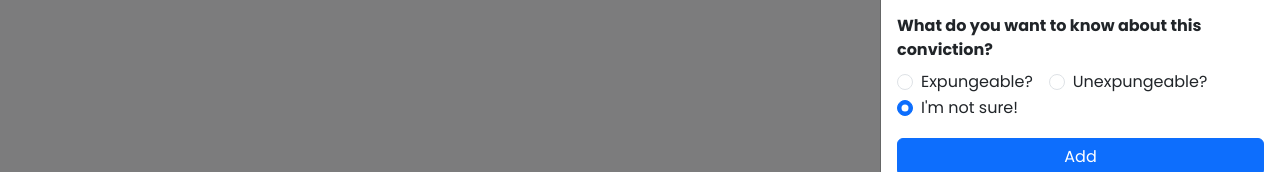
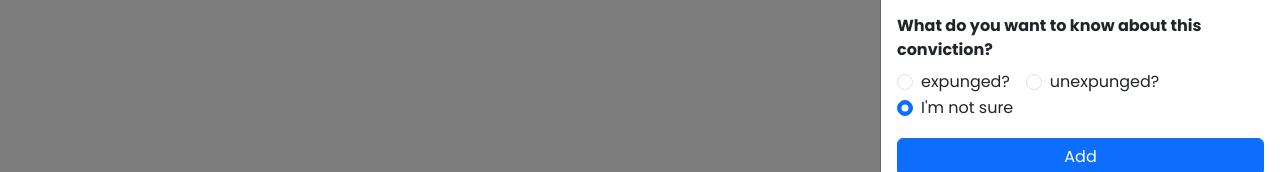
Before and after one commit to joshBeals/Expungement-timeline, a React (Create React App) app: page / in a window 1280 px wide. Both pictures are taken after a click on the button "Add Conviction". Shown: the part 422-594 px from the top of the page. Built offline with nearby package versions, Linux system fonts and the light colour scheme.

Commit message:
Modified form and unspecified events

```diff
--- a/package.json
+++ b/package.json
@@ -14,6 +14,7 @@
     "react-dnd": "^16.0.1",
     "react-dnd-html5-backend": "^16.0.1",
     "react-dom": "^18.0.0",
+    "react-lineto": "^3.3.0",
     "react-scripts": "5.0.1",
     "web-vitals": "^4.2.4"
   },
--- a/src/components/ScenarioForm.js
+++ b/src/components/ScenarioForm.js
@@ -1,29 +1,55 @@
 import React, { useEffect, useState } from 'react';
-import { Row, Col, Form, Button, Card, Alert } from 'react-bootstrap';
+import { Row, Col, Form, Button, Alert } from 'react-bootstrap';
 import generateYearRange from '../helpers/generateYearRange';
 import { useAppState } from '../store/AppStateContext';
 
 const ScenarioForm = ({ scenario = null }) => {
-    const [convictionType, setConvictionType] = useState(scenario?.type || '');
+    console.log(scenario);
     const currentYear = new Date().getFullYear();
     const years = generateYearRange(1960, currentYear).sort((a, b) => b - a);
-    const [selectedYear, setSelectedYear] = useState(scenario?.startYear || '');
-    const [startYear, setStartYear] = useState(scenario?.startYear || '');
-    const [endYear, setEndYear] = useState(scenario?.endYear || '');
-    const [isChecked, setIsChecked] = useState(scenario?.assaultive || false);
-    const [isChecked1, setIsChecked1] = useState(scenario?.tenner || false);
-    const [isChecked2, setIsChecked2] = useState(scenario?.owi || false);
-    const [alreadyExpunged, setAlreadyExpunged] = useState(scenario?.alreadyExpunged || false);
-    const [yearType, setYearType] = useState(scenario?.yearType || '');
-    const [question, setQuestion] = useState(scenario?.question || '');
 
     const { addScenario, editScenario, setShowForm } = useAppState();
+
+    // ✅ State Initialization
+    const [convictionType, setConvictionType] = useState('');
+    const [selectedYear, setSelectedYear] = useState('');
+    const [startYear, setStartYear] = useState('');
+    const [endYear, setEndYear] = useState('');
+    const [isChecked, setIsChecked] = useState(false);
+    const [isChecked1, setIsChecked1] = useState(false);
+    const [isChecked2, setIsChecked2] = useState(false);
+    const [alreadyExpunged, setAlreadyExpunged] = useState(false);
+    const [yearType, setYearType] = useState('');
+    const [question, setQuestion] = useState('');
+
+    // ✅ Pre-fill form when scenario changes (for editing)
+    useEffect(() => {
+        if (scenario) {
+            setConvictionType(scenario.name || '');
+            setSelectedYear(scenario.startYear || '');
+            setStartYear(scenario.startYear || '');
+            setEndYear(scenario.endYear || '');
+            setIsChecked(scenario.assaultive || false);
+            setIsChecked1(scenario.tenner || false);
+            setIsChecked2(scenario.owi || false);
+            setAlreadyExpunged(scenario.alreadyExpunged || false);
+            setQuestion(scenario.question || '');
+
+            if (!scenario?.startYear || !scenario?.endYear) {
+                setYearType('');
+            }else if (scenario?.startYear == scenario?.endYear) {
+                setYearType('single');
+            } else {
+                setYearType('range');
+            }
+        }
+    }, [scenario]);
 
     const handleSingle = (value) => {
         setSelectedYear(value);
         setStartYear(value);
         setEndYear(value);
-    }
+    };
 
     const handleSubmit = () => {
         let error = false;
@@ -47,8 +73,8 @@ const ScenarioForm = ({ scenario = null }) => {
             id: scenario?.id || Date.now(),
             type: convictionType,
             yearType,
-            startYear,
-            endYear,
+            startYear: yearType ? startYear : '',
+            endYear: yearType ? endYear : '',
             assaultive: isChecked,
             tenner: isChecked1,
             owi: isChecked2,
@@ -66,14 +92,12 @@ const ScenarioForm = ({ scenario = null }) => {
     };
 
     return (
-        // <Card className="mb-3">
-        //     <Card.Header>{scenario ? 'Edit Scenario' : 'Add Scenario'}</Card.Header>
-        //     <Card.Body>
         <Form>
             <Alert variant="primary">
                 You can leave certain things unspecified by selecting "Leave Unspecified."
             </Alert>
 
+            {/* Conviction Type Selection */}
             <Row>
                 <Col xs={12}>
                     <Form.Label className="fw-bolder">Select Conviction Type</Form.Label>
@@ -86,6 +110,7 @@ const ScenarioForm = ({ scenario = null }) => {
 
                 {convictionType && (
                     <>
+                        {convictionType !== 'Conviction' && (
                             <Col className="mt-2">
                                 <Form.Check
                                     type="checkbox"
@@ -94,6 +119,7 @@ const ScenarioForm = ({ scenario = null }) => {
                                     onChange={(e) => setIsChecked(e.target.checked)}
                                 />
                             </Col>
+                        )}
                         {convictionType === 'Felony' && (
                             <Col className="mt-2">
                                 <Form.Check
@@ -118,6 +144,7 @@ const ScenarioForm = ({ scenario = null }) => {
                 )}
             </Row>
 
+            {/* Conviction Year Selection */}
             <Col xs={12} className="mt-3">
                 <Form.Label className="fw-bolder">When did this conviction occur?</Form.Label>
                 <div className="mb-3">
@@ -184,67 +211,30 @@ const ScenarioForm = ({ scenario = null }) => {
                 )}
             </Col>
 
+            {/* Expungement Status */}
             <Col xs={12} className="mt-3">
                 <Form.Label className="fw-bolder">Has this conviction been expunged?</Form.Label>
                 <div className="mb-3">
-                            <Form.Check
-                                inline
-                                label="Yes"
-                                type="radio"
-                                value="true"
-                                checked={alreadyExpunged === true}
-                                onChange={() => setAlreadyExpunged(true)}
-                            />
-                            <Form.Check
-                                inline
-                                label="No"
-                                type="radio"
-                                value="false"
-                                checked={alreadyExpunged === false}
-                                onChange={() => setAlreadyExpunged(false)}
-                            />
+                    <Form.Check inline label="Yes" type="radio" value="true" checked={alreadyExpunged === true} onChange={() => setAlreadyExpunged(true)} />
+                    <Form.Check inline label="No" type="radio" value="false" checked={alreadyExpunged === false} onChange={() => setAlreadyExpunged(false)} />
                 </div>
             </Col>
 
+            {/* Question Selection */}
             <Col xs={12} className="mt-3">
                 <Form.Label className="fw-bolder">What do you want to know about this conviction?</Form.Label>
-                        <div className="mb-3">
-                            <Form.Check
-                                inline
-                                label="Expungeable?"
-                                type="radio"
-                                value="expungeable"
-                                checked={question === 'expungeable'}
-                                onChange={(e) => setQuestion(e.target.value)}
-                            />
-                            <Form.Check
-                                inline
-                                label="Unexpungeable?"
-                                type="radio"
-                                value="unexpungeable"
-                                checked={question === 'unexpungeable'}
-                                onChange={(e) => setQuestion(e.target.value)}
-                            />
-                            <Form.Check
-                                inline
-                                label="I'm not sure!"
-                                type="radio"
-                                id="question1"
-                                value=""
-                                checked={question === ''}
-                                onChange={(e) => setQuestion(e.target.value)}
-                            />
-                        </div>
+                <Form.Check inline label="expunged?" type="radio" value="expunged" checked={question === 'expunged'} onChange={(e) => setQuestion(e.target.value)} />
+                <Form.Check inline label="unexpunged?" type="radio" value="unexpunged" checked={question === 'unexpunged'} onChange={(e) => setQuestion(e.target.value)} />
+                <Form.Check inline label="I'm not sure" type="radio" value="" checked={question === ''} onChange={(e) => setQuestion(e.target.value)} />
             </Col>
 
+            {/* Submit Button */}
             <Col xs={12} className="mt-3">
                 <Button onClick={handleSubmit} variant="primary" className="w-100">
                     {scenario ? 'Update' : 'Add'}
                 </Button>
             </Col>
         </Form>
-        //     </Card.Body>
-        // </Card>
     );
 };
 
--- a/src/pages/Main.js
+++ b/src/pages/Main.js
@@ -18,6 +18,7 @@ function Main() {
     };
 
     const handleShow = (scenario = null) => {
+        console.log(scenario);
         setSelectedScenario(scenario);
         setShowForm(true);
     };
--- a/src/store/AppStateContext.js
+++ b/src/store/AppStateContext.js
@@ -18,6 +18,8 @@ export const AppStateProvider = ({ children }) => {
 
     const [showResult, setShowResult] = useState(false);
     const [interpretation, setInterpretation] = useState('');
+
+    const [connections, setConnections] = useState([]);
 
     useEffect(() => {
         localStorage.setItem('allscenarios', JSON.stringify(allscenarios));
@@ -42,18 +44,36 @@ export const AppStateProvider = ({ children }) => {
         setAllScenarios((prevScenarios) => prevScenarios.filter((scenario) => scenario.id !== id));
     };
 
+    /** ✅ Function to add a connection */
+    const addConnection = (fromId, toId) => {
+        setConnections((prev) => {
+            const newConnections = [...prev, { fromId, toId }];
+            console.log("📌 New Connection Added:", newConnections); // ✅ Debugging Log
+            return newConnections;
+        });
+    };
+
+
+    /** ✅ Function to remove a connection */
+    const removeConnection = (fromId, toId) => {
+        setConnections((prev) => prev.filter((c) => !(c.fromId === fromId && c.toId === toId)));
+    };
+
     // Value to be passed to consuming components
     const value = {
         showForm,
         setShowForm,
         allscenarios,
         addScenario,
-        editScenario, // Replaces `addScenario`
+        editScenario,
         deleteScenario,
         showResult,
         setShowResult,
         interpretation,
         setInterpretation,
+        connections,
+        addConnection,
+        removeConnection,
     };
 
     return <AppStateContext.Provider value={value}>{children}</AppStateContext.Provider>;
```
Also changed, not shown: src/components/EventCard.js (+9 -15 lines), src/components/Timeline.js (+57 -27 lines), 1 other file (tests, documents, lock files or other folders). Lines whose indentation alone changed are shown as unchanged.
